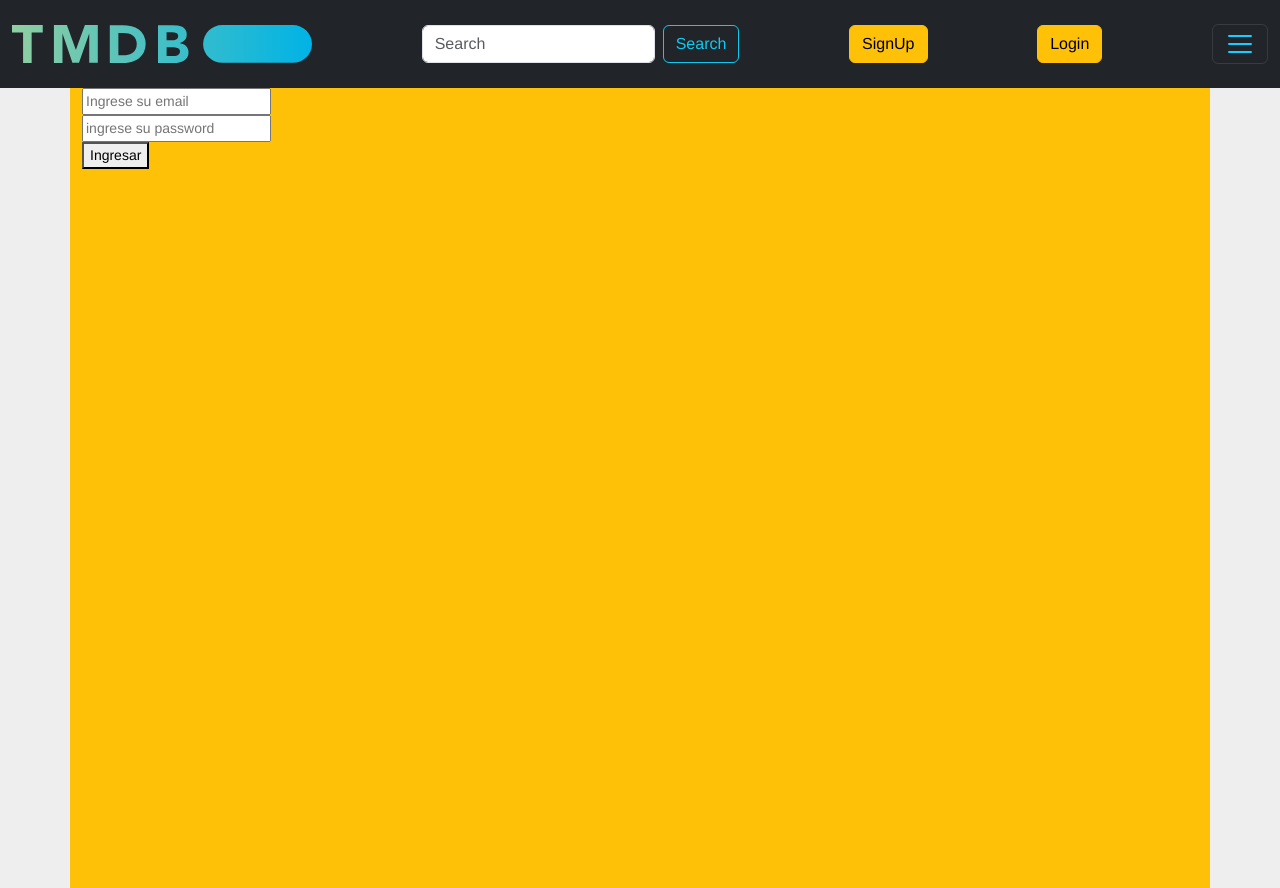
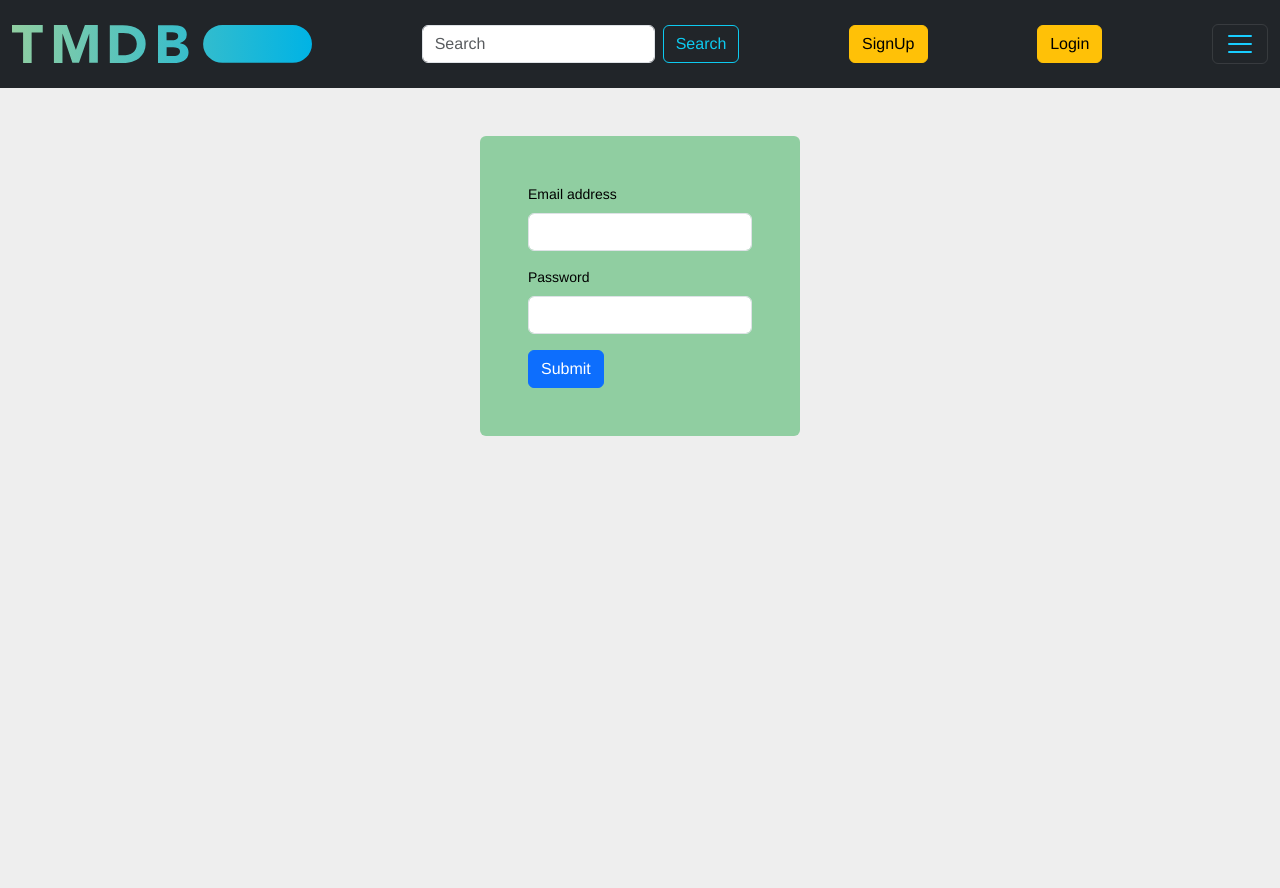
Before and after one commit to GonzaLenardon/tmdb-frontend, a React (Vite) app: page /login in a window 1280 px wide. After the commit the page ends 800 px from the top, so only its background shows below. Built offline with nearby package versions, Linux system fonts and the light colour scheme; no server answers.

Commit message:
form Login is functional

```diff
--- a/src/App.jsx
+++ b/src/App.jsx
@@ -1,12 +1,30 @@
 import { HomePage } from "./pages/HomePage";
 import { Navbar } from "./components/Navbar";
 import { Routes, Route } from "react-router";
-
 import { MoviePage } from "./pages/MoviePage";
 import { Signup } from "./components/Signup";
 import { Login } from "./components/Login";
+import { useEffect } from "react";
+import axios from "axios";
 
 function App() {
+  useEffect(() => {
+    token();
+  }, []);
+
+  const token = async () => {
+    /*   axios
+      .get("http://localhost:3000/user/me", { withCredentials: true })
+      .then((res) => console.log(res.data)); */
+
+    const peticion = await fetch(`http://localhost:3000/user/me`, {
+      credentials: "include",
+    });
+    console.log(peticion);
+    const res = await peticion.json();
+    console.log(res);
+  };
+
   return (
     <>
       <Navbar />
--- a/src/components/Login.jsx
+++ b/src/components/Login.jsx
@@ -1,30 +1,67 @@
-import React from "react";
+import { ToastContainer, toast, Slide } from "react-toastify";
+import "react-toastify/dist/ReactToastify.css";
+import UseInput from "../hooks/UseInput";
+import { login } from "../redux/thunks/userThunks";
 
 export const Login = () => {
-  const f = document.querySelectorAll(".form-login");
+  const email = UseInput();
+  const password = UseInput();
 
-  const handleLogin = (e) => {
+  function msg({ mensaje, peticion }) {
+    toast[peticion](mensaje);
+  }
+
+  const handelLogin = (e) => {
     e.preventDefault();
-    f.reset();
+
+    const loginUser = {
+      email: email.value,
+      pass: password.value,
+    };
+
+    login(loginUser).then((user) => msg(user));
   };
 
   return (
-    <div className="container bg-warning vh-100">
-      <form onSubmit={handleLogin} className="row">
-        <div>
-          <input type="text" name="email" placeholder="Ingrese su email" />
-        </div>
-        <div>
+    <>
+      <ToastContainer
+        position="top-right"
+        autoClose={3000}
+        hideProgressBar={false}
+        newestOnTop={false}
+        closeOnClick
+        rtl={false}
+        pauseOnFocusLoss
+        draggable
+        pauseOnHover
+        theme="colored"
+        transition={Slide}
+      />
+      <div className="container-fluid rounded form w-25 p-5 mt-5">
+        <form onSubmit={handelLogin}>
+          <div className="mb-3">
+            <label className="form-label">Email address</label>
             <input
-            type="text"
-            name="password"
-            placeholder="ingrese su password"
+              type="email"
+              className="form-control"
+              id="email"
+              aria-describedby="emailHelp"
+              {...email}
             />
           </div>
-        <div>
-          <button type="submit">Ingresar</button>
+
+          <div className="mb-3">
+            <label className="form-label">Password</label>
+            <input
+              type="password"
+              className="form-control"
+              id="Password"
+              {...password}
+            />
           </div>
+          <button className="btn btn-primary">Submit</button>
         </form>
       </div>
+    </>
   );
 };
--- a/src/components/Signup.jsx
+++ b/src/components/Signup.jsx
@@ -1,6 +1,5 @@
 import UseInput from "../hooks/UseInput";
 import { AddUser } from "../redux/thunks/userThunks";
-import { useState } from "react";
 import { useNavigate } from "react-router";
 import { ToastContainer, toast, Slide } from "react-toastify";
 import "react-toastify/dist/ReactToastify.css";
--- a/src/hooks/UseInput.js
+++ b/src/hooks/UseInput.js
@@ -1,5 +1,4 @@
 import { useState } from "react";
-import { useToast } from "react-toastify";
 
 const UseInput = () => {
   const [value, setValue] = useState("");
--- a/src/redux/thunks/userThunks.js
+++ b/src/redux/thunks/userThunks.js
@@ -1,5 +1,3 @@
-import { ThemeConsumer } from "react-bootstrap/esm/ThemeProvider";
-
 export const AddUser = async (user) => {
   try {
     const options = {
@@ -31,3 +29,37 @@ export const AddUser = async (user) => {
     console.log(error);
   }
 };
+
+export const login = async (user) => {
+  try {
+    const options = {
+      method: "POST",
+      headers: { "Content-type": "application/json; charset=UTF-8" },
+      credentials: "include",
+      body: JSON.stringify({
+        email: user.email,
+        pass: user.pass,
+      }),
+    };
+
+    const peticion = await fetch(`http://localhost:3000/user/login`, options);
+    console.log("peticion", peticion);
+    const invalidResp = await peticion.json();
+    let result = "";
+
+    if (peticion.ok) {
+      result = {
+        mensaje: `Logged User`,
+        peticion: "success",
+      };
+    } else {
+      result = {
+        mensaje: invalidResp.respuesta,
+        peticion: "error",
+      };
+    }
+    return result;
+  } catch (error) {
+    console.log(error);
+  }
+};
```
Lines whose indentation alone changed are shown as unchanged.
